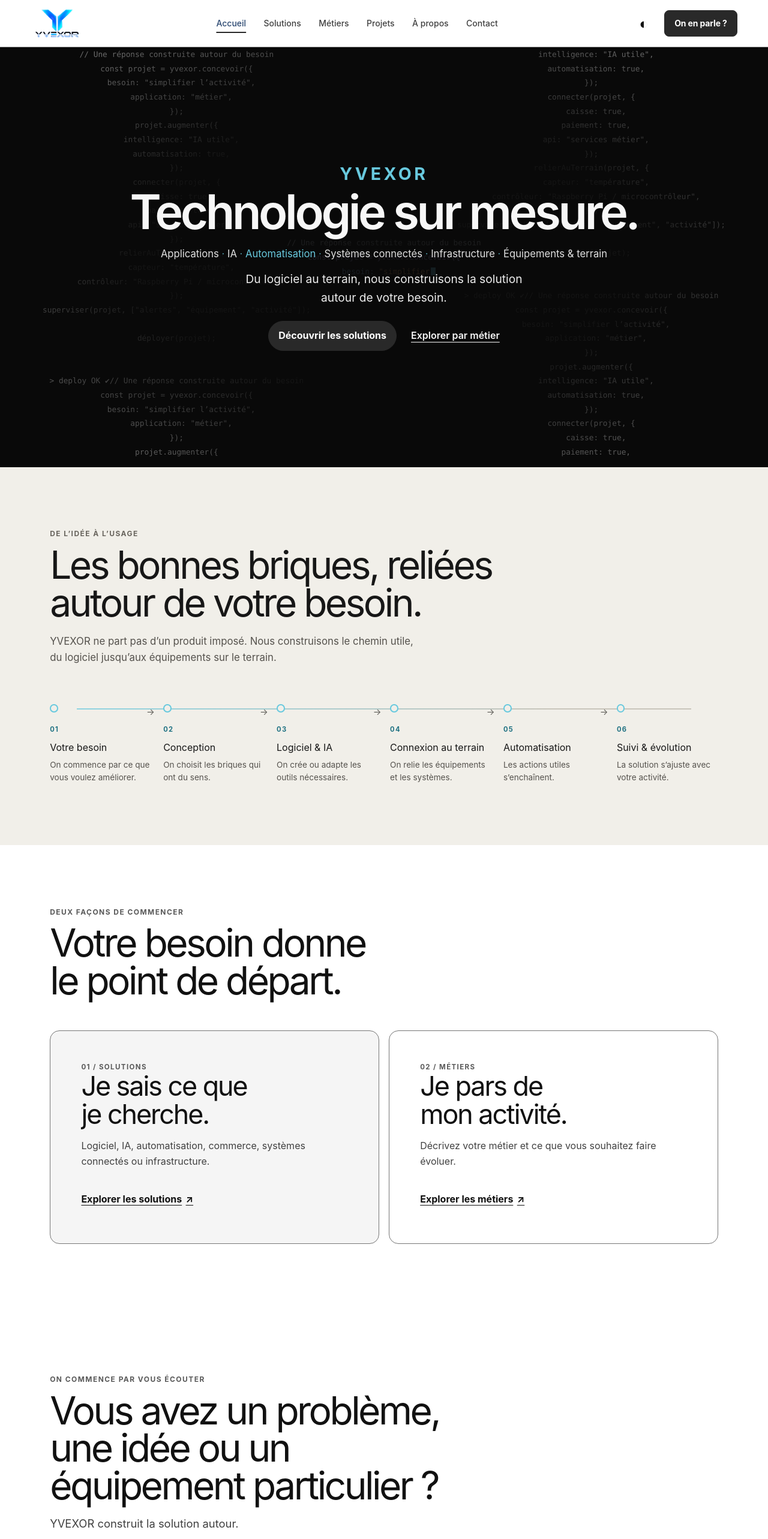
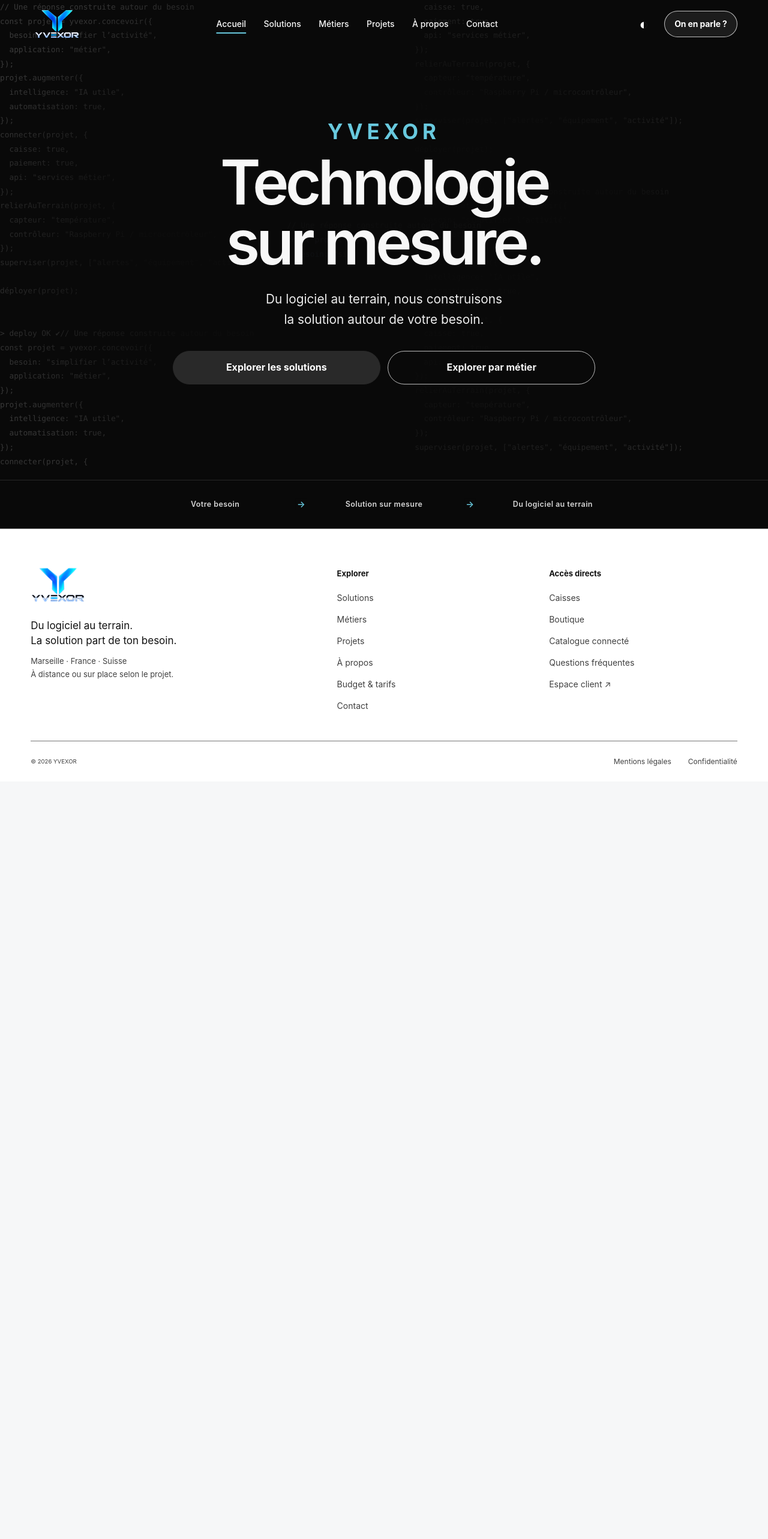
Before and after one commit to w7sb28bzpr-cloud/yvexor-site, a Next.js app: page / in a window 1280 px wide. Shown: the top 2566 px of the page at 60% size. After the commit the page ends 1303 px from the top, so only its background shows below. Built offline with nearby package versions, Linux system fonts and the light colour scheme.

Commit message:
feat: simplify immersive homepage entry

```diff
--- a/app/home-v2.module.css
+++ b/app/home-v2.module.css
@@ -1,107 +1,64 @@
-.home { overflow: clip; background: var(--site-background); color: var(--site-text-primary); }
-.eyebrow { margin: 0 0 var(--site-space-3); color: var(--site-text-muted); font-size: .75rem; font-weight: 700; letter-spacing: .12em; line-height: 1.45; text-transform: uppercase; }
+.shell { min-height: 100vh; background: #090909; }
+.home { min-height: 100vh; min-height: 100svh; overflow: clip; background: #090909; color: #f7f7f7; }
 
-.hero { position: relative; isolation: isolate; overflow: hidden; min-height: min(820px, max(620px, calc(100svh - 100px))); background: #090909; color: #f7f7f7; }
-.hero::after { position: absolute; z-index: 1; inset: 0; background: radial-gradient(ellipse at center, rgba(9,9,9,.88) 0%, rgba(9,9,9,.78) 38%, rgba(9,9,9,.38) 76%, rgba(9,9,9,.22) 100%), linear-gradient(0deg, rgba(9,9,9,.48), transparent 28%, transparent 72%, rgba(9,9,9,.35)); content: ""; pointer-events: none; }
-.heroInner { position: relative; z-index: 2; display: flex; align-items: center; justify-content: center; width: min(100%, 88rem); min-height: inherit; margin-inline: auto; padding: clamp(4rem, 8vw, 8rem) var(--site-gutter); text-align: center; }
-.heroCopy { min-width: 0; width: min(100%, 64rem); max-width: 64rem; }
-.heroCopy .eyebrow { color: #b7b7b7; }
-.heroTitle { display: flex; flex-direction: column; align-items: center; gap: .1em; margin: 0; font-size: clamp(3.1rem, 6.2vw, 6.25rem); font-weight: 620; line-height: .98; letter-spacing: -.065em; text-wrap: balance; }
-.heroTitle span:first-child { color: #68c9de; font-size: .36em; font-weight: 650; letter-spacing: .16em; line-height: 1.2; }
-.heroTitle span:last-child { max-width: min(100%, 18ch); }
-.heroCapabilities { max-width: 72ch; margin: var(--site-space-4) auto 0; color: #e1e1e1; font-size: clamp(.95rem, 1.3vw, 1.1rem); line-height: 1.75; }
-.heroCapabilityActive { color: #68c9de; transition: color .35s ease; }
-.heroCapabilitySeparator { color: #68c9de; opacity: .75; }
-.heroLead { max-width: 43ch; margin: var(--site-space-3) auto 0; color: #ededed; font-size: clamp(1.05rem, 1.5vw, 1.25rem); line-height: 1.6; }
-.heroActions { display: flex; align-items: center; justify-content: center; gap: 1.5rem; flex-wrap: wrap; margin-top: var(--site-space-5); }
-.secondaryAction { display: inline-flex; min-height: 44px; align-items: center; color: #f7f7f7; font-weight: 620; text-decoration: underline; text-underline-offset: .3em; }
-.secondaryAction:hover { color: #c7c7c7; }
+.hero { position: relative; isolation: isolate; display: grid; min-height: 100vh; min-height: 100svh; place-items: center; overflow: hidden; background: #090909; color: #f7f7f7; }
+.hero::after { position: absolute; z-index: 1; inset: 0; background: radial-gradient(ellipse at center, rgba(9,9,9,.76) 0%, rgba(9,9,9,.7) 38%, rgba(9,9,9,.48) 75%, rgba(9,9,9,.35) 100%), linear-gradient(0deg, rgba(9,9,9,.3), transparent 28%, transparent 72%, rgba(9,9,9,.24)); content: ""; pointer-events: none; }
+.heroInner { position: relative; z-index: 2; display: grid; width: min(100%, 88rem); min-height: inherit; margin-inline: auto; padding: clamp(7rem, 14svh, 10rem) var(--site-gutter) clamp(4rem, 9svh, 6rem); place-items: center; text-align: center; }
+.heroCopy { width: min(100%, 66rem); min-width: 0; }
+.heroTitle { display: flex; flex-direction: column; align-items: center; gap: .13em; margin: 0; font-size: clamp(3.4rem, 8vw, 7.25rem); font-weight: 590; line-height: .98; letter-spacing: -.07em; text-wrap: balance; }
+.heroTitle span:first-child { color: #68c9de; font-size: .34em; font-weight: 650; letter-spacing: .2em; line-height: 1.2; }
+.heroTitle span:last-child { max-width: 16ch; }
+.heroLead { max-width: 43ch; margin: clamp(1.5rem, 3.5vh, 2.25rem) auto 0; color: #ededed; font-size: clamp(1.05rem, 1.65vw, 1.3rem); line-height: 1.6; text-wrap: balance; }
+.heroActions { display: grid; grid-template-columns: repeat(2, minmax(0, 1fr)); gap: .8rem; width: min(100%, 44rem); margin: clamp(2rem, 4.5vh, 3rem) auto 0; }
+.heroActions > a { min-height: 56px; padding: .9rem 1.35rem; font-size: 1rem; }
+.heroActions > .site-button { border-color: #f7f7f7; border-radius: var(--site-radius-pill); background: #f7f7f7; color: #111; }
+.heroActions > .site-button:hover { border-color: #fff; background: #fff; }
+.secondaryAction { display: inline-flex; min-height: 56px; align-items: center; justify-content: center; padding: .9rem 1.35rem; border: 1px solid rgba(255,255,255,.72); border-radius: var(--site-radius-pill); color: #f7f7f7; font-size: 1rem; font-weight: 650; text-align: center; text-decoration: none; transition: background-color var(--site-transition-fast), border-color var(--site-transition-fast), transform var(--site-transition-fast); }
+.secondaryAction:hover { transform: translateY(-1px); border-color: #fff; background: rgba(255,255,255,.1); }
 .heroVisual { position: absolute; z-index: 0; inset: 0; display: flex; justify-content: center; overflow: hidden; pointer-events: none; }
+.journey { padding: 1.25rem var(--site-gutter); border-top: 1px solid rgba(255,255,255,.12); background: #090909; color: #d5d5d5; }
+.journey ol { display: grid; grid-template-columns: repeat(3, minmax(0, 1fr)); gap: .75rem; width: min(100%, 52rem); margin: 0 auto; padding: 0; list-style: none; }
+.journey li { position: relative; display: grid; min-height: 2.5rem; padding-inline: .45rem; place-items: center; color: #d5d5d5; font-size: .78rem; font-weight: 580; letter-spacing: .035em; line-height: 1.35; text-align: center; text-wrap: balance; }
+.journey li:not(:last-child)::after { position: absolute; top: 50%; right: -.55rem; z-index: 1; padding-inline: .15rem; transform: translate(50%, -50%); background: #090909; color: #68c9de; content: "→"; font-size: .9rem; }
 
-.process { padding-block: clamp(4rem, 8vw, 7.5rem); background: #f1efe9; color: #171717; }
-.process .eyebrow { color: #69655e; }
-.process .site-copy { color: #55524d; }
-.processHeader { max-width: 54rem; margin-bottom: clamp(2.5rem, 5vw, 4rem); }
-.processHeader h2, .doorsHeader h2 { max-width: 18ch; margin: 0; font-size: clamp(2.2rem, 4.5vw, 4.3rem); }
-.processHeader h2 { max-width: 26ch; }
-.processHeader > p:last-child { max-width: 58ch; margin: 1.25rem 0 0; color: #55524d; font-size: 1.05rem; }
-.processSteps { position: relative; display: grid; grid-template-columns: repeat(6, minmax(0, 1fr)); gap: 1.25rem; margin: 0; padding: 0; list-style: none; }
-.processSteps::before { position: absolute; top: .42rem; right: 4%; left: 4%; height: 2px; background: linear-gradient(90deg, rgba(104,201,222,.72), #c9c5bb 78%); content: ""; }
-.processSteps li { position: relative; min-width: 0; padding: 0; }
-.processSteps li::before { position: relative; z-index: 1; display: block; width: .85rem; height: .85rem; margin-bottom: 1.25rem; border: 2px solid #68c9de; border-radius: 50%; background: #f1efe9; content: ""; }
-.processSteps li:not(:last-child)::after { position: absolute; top: .08rem; right: -.35rem; color: #5c5a55; content: "→"; font-size: .9rem; }
-.stepIndex { display: block; margin-bottom: .65rem; color: #1f7182; font-size: .7rem; font-weight: 700; letter-spacing: .12em; }
-.processSteps h3 { margin: 0; font-size: clamp(1rem, 1.25vw, 1.2rem); line-height: 1.25; }
-.processSteps p { margin: .55rem 0 0; color: #55524d; font-size: .85rem; line-height: 1.55; }
+/* The homepage header sits over the hero. Every other page keeps the shared header layout. */
+.shell :global(.site-header.v2-header--immersive) { position: absolute; z-index: 50; inset: 0 0 auto; width: 100%; min-height: 0; padding-inline: var(--site-gutter); border: 0; border-radius: 0; background: transparent; box-shadow: none; backdrop-filter: none; color: #fff; transition: background-color 220ms ease, border-color 220ms ease, box-shadow 220ms ease, top 220ms ease; }
+.shell :global(.site-header.v2-header--immersive .v2-header__inner) { min-height: 80px; }
+.shell :global(.site-header.v2-header--immersive .brand-logo__image) { background-image: url("/brand/yvexor-logo.webp"); }
+.shell :global(.site-header.v2-header--immersive .v2-header__nav a),
+.shell :global(.site-header.v2-header--immersive .theme-control summary) { color: #f7f7f7; }
+.shell :global(.site-header.v2-header--immersive .v2-header__nav a:hover),
+.shell :global(.site-header.v2-header--immersive .v2-header__nav a[aria-current="page"]) { color: #fff; }
+.shell :global(.site-header.v2-header--immersive .v2-header__nav a[aria-current="page"]) { text-decoration-color: #68c9de; }
+.shell :global(.site-header.v2-header--immersive .header-cta) { border-color: rgba(255,255,255,.72); border-radius: var(--site-radius-pill); background: rgba(255,255,255,.08); color: #fff; }
+.shell :global(.site-header.v2-header--immersive .header-cta:hover) { border-color: #fff; background: rgba(255,255,255,.16); }
+.shell :global(.site-header.v2-header--immersive .header-menu summary) { border-color: rgba(255,255,255,.55); color: #fff; }
+.shell :global(.site-header.v2-header--immersive .header-menu summary .v2-menu-icon),
+.shell :global(.site-header.v2-header--immersive .header-menu summary .v2-menu-icon::before),
+.shell :global(.site-header.v2-header--immersive .header-menu summary .v2-menu-icon::after) { background: currentColor; }
+.shell :global(.site-header.v2-header--immersive .header-menu nav) { border-color: #343434; background: #141414; color: #f7f7f7; }
+.shell :global(.site-header.v2-header--immersive .header-menu nav a) { border-color: #343434; color: #f7f7f7; }
+.shell :global(.site-header.v2-header--immersive.is-scrolled) { position: fixed; top: 10px; left: 50%; width: min(calc(100% - 2rem), 88rem); min-height: 0; padding-inline: clamp(1rem, 3vw, 2.5rem); transform: translateX(-50%); border: 1px solid rgba(255,255,255,.18); border-radius: var(--site-radius-pill); background: rgba(12,12,12,.88); box-shadow: 0 12px 36px rgba(0,0,0,.28); backdrop-filter: blur(16px); }
 
-.doors { padding-block: clamp(4rem, 8vw, 7.5rem); }
-.doorsHeader { margin-bottom: clamp(2rem, 4vw, 3.5rem); }
-.doorGrid { display: grid; grid-template-columns: repeat(2, minmax(0, 1fr)); gap: 1rem; }
-.door { display: flex; min-height: 20rem; flex-direction: column; align-items: flex-start; padding: clamp(1.5rem, 4vw, 3.5rem); border: 1px solid var(--site-border); border-radius: var(--site-radius-md); background: var(--site-surface); color: var(--site-text-primary); text-decoration: none; transition: border-color var(--site-transition-standard), background-color var(--site-transition-standard), transform var(--site-transition-standard); }
-.door:hover { transform: translateY(-3px); border-color: var(--site-text-primary); background: var(--site-surface-elevated); }
-.doorIndex { color: var(--site-text-muted); font-size: .72rem; font-weight: 700; letter-spacing: .12em; }
-.door h3 { max-width: 16ch; margin: auto 0 1rem; font-size: clamp(2rem, 3.5vw, 3.4rem); line-height: 1.05; letter-spacing: -.045em; }
-.door p { max-width: 43ch; margin: 0; color: var(--site-text-secondary); }
-.doorLink { display: inline-flex; gap: .4rem; align-items: center; min-height: 44px; margin-top: 1.75rem; font-weight: 650; text-decoration: underline; text-underline-offset: .25em; }
-.doorIndustry { background: var(--site-surface-elevated); }
-
-.project { display: grid; grid-template-columns: minmax(0, .8fr) minmax(0, 1.2fr); align-items: center; gap: clamp(2rem, 6vw, 6rem); width: min(100%, 88rem); margin-inline: auto; padding: clamp(4rem, 8vw, 7.5rem) var(--site-gutter); border-top: 1px solid var(--site-border); }
-.projectCopy h2 { margin: 0; font-size: clamp(2.2rem, 4.5vw, 4.2rem); }
-.projectCopy p:not(.eyebrow) { color: var(--site-text-secondary); }
-.projectCopy .site-link { display: inline-flex; min-height: 44px; align-items: center; gap: .4rem; }
-.projectImage { display: block; width: 100%; height: auto; max-height: 34rem; border-radius: var(--site-radius-md); object-fit: cover; }
-
-.contact { padding-block: clamp(4.5rem, 9vw, 8rem); background: var(--site-surface-elevated); }
-.contact h2 { max-width: 20ch; margin: 0; font-size: clamp(2.4rem, 5vw, 5rem); }
-.contact > div > p:not(.eyebrow) { margin: 1.1rem 0 1.75rem; color: var(--site-text-secondary); font-size: 1.15rem; }
-
-@media (max-width: 1080px) {
-  .heroCopy { width: min(100%, 54rem); }
-  .processSteps { grid-template-columns: repeat(3, minmax(0, 1fr)); row-gap: 2.5rem; }
-  .processSteps::before { display: none; }
+@media (max-width: 900px) {
+  .shell :global(.site-header.v2-header--immersive .v2-header__inner) { min-height: 66px; }
 }
 
-@media (max-width: 800px) {
-  .hero { min-height: 0; }
-  .hero::after { background: radial-gradient(ellipse at center, rgba(9,9,9,.96) 0%, rgba(9,9,9,.88) 46%, rgba(9,9,9,.52) 100%); }
-  .heroInner { width: 100%; min-height: 0; padding-inline: var(--site-gutter); padding-block: clamp(3.25rem, 10vw, 5.5rem); }
-  .heroCopy { width: 100%; max-width: 52rem; }
-  .heroVisual { align-items: flex-end; }
-  .processSteps { grid-template-columns: repeat(2, minmax(0, 1fr)); }
-  .processSteps li:nth-child(3) { grid-column: 2; grid-row: 2; }
-  .processSteps li:nth-child(4) { grid-column: 1; grid-row: 2; }
-  .processSteps li:nth-child(5) { grid-column: 1; grid-row: 3; }
-  .processSteps li:nth-child(6) { grid-column: 2; grid-row: 3; }
-  .processSteps li:nth-child(2n)::after { content: "↓"; }
-  .processSteps li:nth-child(3)::after { left: -.2rem; right: auto; content: "←"; }
-  .processSteps li:last-child::after { content: none; }
-  .door { min-height: 18rem; }
-  .project { grid-template-columns: 1fr; }
-}
-
-@media (max-width: 540px) {
-  .heroInner { padding-block: 2rem; }
-  .heroCopy { max-width: 100%; }
-  .heroTitle { font-size: clamp(2.5rem, 11.7vw, 4rem); text-wrap: wrap; }
-  .heroCapabilities { max-width: 38ch; margin-top: var(--site-space-3); font-size: .86rem; line-height: 1.5; }
-  .heroLead { width: 100%; max-width: 38ch; margin-top: var(--site-space-2); font-size: .96rem; }
-  .heroActions { width: min(100%, calc(100vw - 2 * var(--site-gutter))); max-width: 100%; align-items: center; flex-direction: column; gap: .3rem; margin-top: var(--site-space-4); }
-  .heroActions > * { box-sizing: border-box; width: 100%; min-width: 0; max-width: 100%; }
-  .secondaryAction { justify-content: center; }
-  .processSteps { grid-template-columns: 1fr; gap: 0; padding-left: .35rem; }
-  .processSteps li:nth-child(n) { grid-column: auto; grid-row: auto; }
-  .processSteps::before { display: block; top: .4rem; right: auto; bottom: .4rem; left: .75rem; width: 2px; height: auto; background: linear-gradient(180deg, rgba(104,201,222,.75), #c9c5bb 84%); }
-  .processSteps li { min-height: 5.25rem; padding: 0 0 .9rem 2.1rem; }
-  .processSteps li::before { position: absolute; top: .03rem; left: 0; margin: 0; }
-  .processSteps li:not(:last-child)::after { top: auto; right: auto; bottom: .3rem; left: .08rem; content: "↓"; }
-  .stepIndex, .processSteps h3, .processSteps p { margin-left: 0; }
-  .stepIndex { margin-bottom: .45rem; }
-  .doorGrid { grid-template-columns: 1fr; }
-  .door { min-height: 16rem; }
+@media (max-width: 600px) {
+  .heroInner { padding: clamp(6.8rem, 17svh, 8.5rem) var(--site-gutter) clamp(3.5rem, 9svh, 5rem); }
+  .heroTitle { font-size: clamp(2.35rem, 11.4vw, 3.5rem); line-height: 1.02; letter-spacing: -.065em; }
+  .heroTitle span:first-child { font-size: .36em; }
+  .heroTitle span:last-child { max-width: 14ch; }
+  .heroLead { max-width: 34ch; margin-top: 1.25rem; font-size: clamp(1rem, 4.5vw, 1.12rem); line-height: 1.5; }
+  .heroActions { grid-template-columns: 1fr; gap: .6rem; width: min(100%, 25rem); margin-top: 1.75rem; }
+  .heroActions > a { min-height: 54px; }
+  .journey { padding-block: 1rem; }
+  .journey ol { gap: .4rem; }
+  .journey li { min-height: 2.75rem; padding-inline: .1rem; font-size: .68rem; }
 }
 
 @media (prefers-reduced-motion: reduce) {
-  .heroCapabilityActive { transition: none; }
-  .door { transition: none; }
-  .door:hover { transform: none; }
+  .secondaryAction { transition: none; }
+  .secondaryAction:hover { transform: none; }
+  .shell :global(.site-header.v2-header--immersive) { transition: none; }
 }
--- a/app/page.tsx
+++ b/app/page.tsx
@@ -1,85 +1,39 @@
 import { SiteHeader } from "../components/navigation";
 import { SiteFooter } from "../components/site-footer";
 import { PageData } from "../components/structured-data";
-import { HomeCapabilities, HomeCodeField } from "../components/home-code-field";
+import { HomeCodeField } from "../components/home-code-field";
 import { homeTitle, homeDescription } from "../lib/seo";
-import { getPublishedProjects } from "../lib/content";
-import { HomeJourney } from "./home-journey";
 import styles from "./home-v2.module.css";
 
-function FeaturedProjectSection() {
-  const project = getPublishedProjects()[0];
-  if (!project) return null;
-  const media = project.media[0];
-
-  return <section className={styles.project} aria-labelledby="home-project-title">
-    <div className={styles.projectCopy}>
-      <p className={styles.eyebrow}>Projet YVEXOR</p>
-      <h2 id="home-project-title" className="site-display site-heading-lg">{project.title}</h2>
-      <p>{project.need}</p>
-      <p>{project.outcome}</p>
-      <a className="site-link" href="/projets/">Voir les projets documentés <span aria-hidden="true">↗</span></a>
-    </div>
-    {media && <img className={styles.projectImage} src={media.src} alt={media.decorative ? "" : media.alt} width="1200" height="800" loading="lazy" />}
-  </section>;
-}
-
 export default function Home() {
-  return <div className="site-foundation">
+  return <div className={`site-foundation ${styles.shell}`}>
     <PageData path="/" title={homeTitle} description={homeDescription} />
-    <SiteHeader />
+    <SiteHeader immersiveHero />
     <main id="contenu" className={styles.home}>
-      <section className={styles.hero} aria-labelledby="home-title">
+      <section id="solutions" className={styles.hero} aria-labelledby="home-title">
+        <div className={styles.heroVisual} aria-hidden="true">
+          <HomeCodeField />
+        </div>
         <div className={styles.heroInner}>
           <div className={styles.heroCopy}>
-            <h1 id="home-title" aria-label="YVEXOR — Technologie sur mesure" className={`site-display ${styles.heroTitle}`}><span>YVEXOR</span><span>Technologie sur mesure.</span></h1>
-            <HomeCapabilities className={styles.heroCapabilities} activeClassName={styles.heroCapabilityActive} separatorClassName={styles.heroCapabilitySeparator} />
+            <h1 id="home-title" aria-label="YVEXOR — Technologie sur mesure" className={`site-display ${styles.heroTitle}`}>
+              <span>YVEXOR</span>
+              <span>Technologie sur mesure.</span>
+            </h1>
             <p className={styles.heroLead}>Du logiciel au terrain, nous construisons la solution autour de votre besoin.</p>
-            <div className={styles.heroActions}>
-              <a className="site-button" href="/solutions/">Découvrir les solutions</a>
+            <nav className={styles.heroActions} aria-label="Choisir un parcours">
+              <a className="site-button" href="/solutions/">Explorer les solutions</a>
               <a className={styles.secondaryAction} href="/metiers/">Explorer par métier</a>
-            </div>
-          </div>
-          <div className={styles.heroVisual} aria-hidden="true">
-            <HomeCodeField />
+            </nav>
           </div>
         </div>
       </section>
-
-      <HomeJourney />
-
-      <section id="solutions" className={styles.doors} aria-labelledby="home-doors-title">
-        <div className="site-container">
-          <header className={styles.doorsHeader}>
-            <p className={styles.eyebrow}>Deux façons de commencer</p>
-            <h2 id="home-doors-title" className="site-display site-heading-lg">Votre besoin donne le point de départ.</h2>
-          </header>
-          <div className={styles.doorGrid}>
-            <a className={`${styles.door} ${styles.doorSolution}`} href="/solutions/">
-              <span className={styles.doorIndex}>01 / SOLUTIONS</span>
-              <h3>Je sais ce que je cherche.</h3>
-              <p>Logiciel, IA, automatisation, commerce, systèmes connectés ou infrastructure.</p>
-              <span className={styles.doorLink}>Explorer les solutions <span aria-hidden="true">↗</span></span>
-            </a>
-            <a className={`${styles.door} ${styles.doorIndustry}`} href="/metiers/">
-              <span className={styles.doorIndex}>02 / MÉTIERS</span>
-              <h3>Je pars de mon activité.</h3>
-              <p>Décrivez votre métier et ce que vous souhaitez faire évoluer.</p>
-              <span className={styles.doorLink}>Explorer les métiers <span aria-hidden="true">↗</span></span>
-            </a>
-          </div>
-        </div>
-      </section>
-
-      <FeaturedProjectSection />
-
-      <section className={styles.contact} aria-labelledby="home-contact-title">
-        <div className="site-container">
-          <p className={styles.eyebrow}>On commence par vous écouter</p>
-          <h2 id="home-contact-title" className="site-display site-heading-lg">Vous avez un problème, une idée ou un équipement particulier&nbsp;?</h2>
-          <p>YVEXOR construit la solution autour.</p>
-          <a className="site-button" href="/contact/">Parler de mon projet</a>
-        </div>
+      <section className={styles.journey} aria-label="Le parcours YVEXOR en bref">
+        <ol>
+          <li>Votre besoin</li>
+          <li>Solution sur mesure</li>
+          <li>Du logiciel au terrain</li>
+        </ol>
       </section>
     </main>
     <SiteFooter />
--- a/components/navigation.tsx
+++ b/components/navigation.tsx
@@ -1,5 +1,6 @@
 "use client";
 
+import { useEffect, useState } from "react";
 import { usePathname } from "next/navigation";
 import { BrandLogo } from "./brand-logo";
 import { ThemeControl } from "./theme-control";
@@ -19,12 +20,22 @@ const secondaryLinks = [
   { label: "Espace client", href: "https://client.yvexor.com/" },
 ];
 
-export function SiteHeader({ root: _root = false }: { root?: boolean }) {
+export function SiteHeader({ root: _root = false, immersiveHero = false }: { root?: boolean; immersiveHero?: boolean }) {
   const pathname = usePathname();
+  const [isScrolled, setIsScrolled] = useState(false);
+
+  useEffect(() => {
+    if (!immersiveHero) return;
+    const update = () => setIsScrolled(window.scrollY > 24);
+    update();
+    window.addEventListener("scroll", update, { passive: true });
+    return () => window.removeEventListener("scroll", update);
+  }, [immersiveHero]);
+
   const isActive = (href: string) =>
     href === "/" ? pathname === "/" : pathname === href || pathname.startsWith(href);
 
-  return <header className="site-header v2-header">
+  return <header className={`site-header v2-header${immersiveHero ? " v2-header--immersive" : ""}${isScrolled ? " is-scrolled" : ""}`}>
     <div className="v2-header__inner">
       <a className="v2-header__brand" href="/" aria-label="YVEXOR — Accueil"><BrandLogo /></a>
       <nav className="v2-header__nav" aria-label="Navigation principale">
```
Also changed, not shown: scripts/seo-check.cjs (+7 -4 lines), 1 other file (tests, documents, lock files or other folders).
